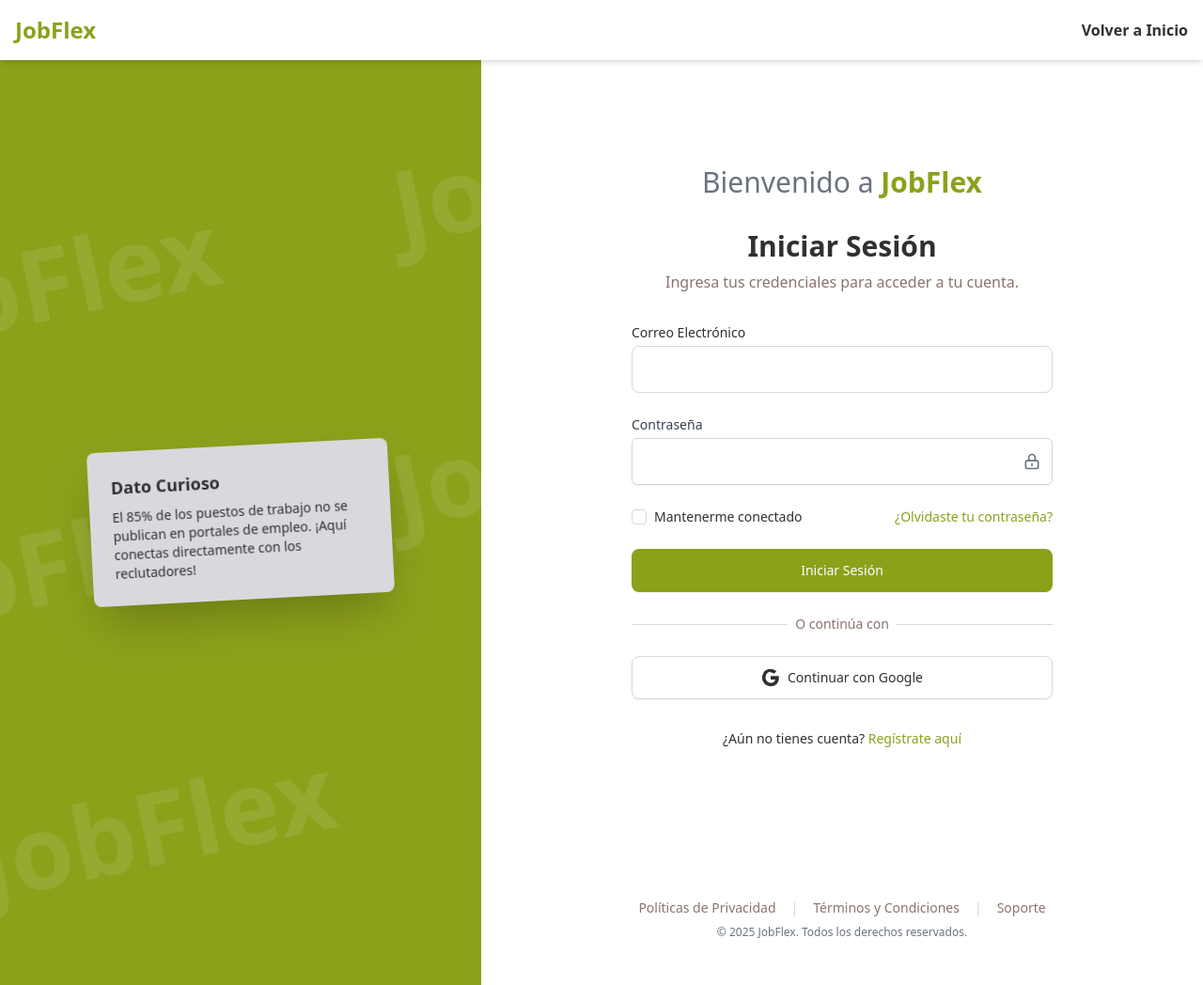
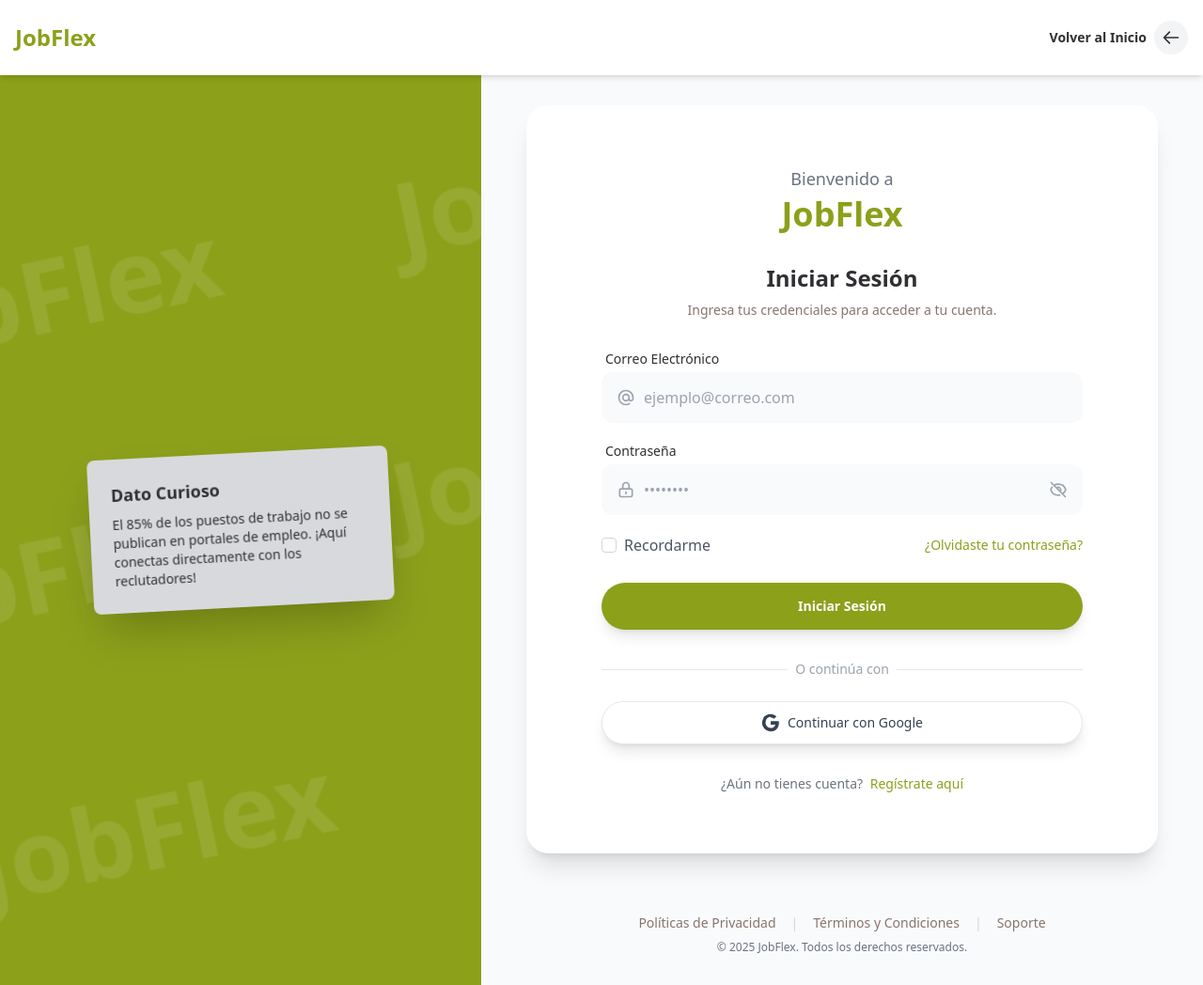
Before and after one commit to italomunozpomar/Jobflex, a Django app: page /login/ in a window 1280 px wide. Shown: the whole page at 94% size. Run offline with Django 5.2, Linux system fonts and the light colour scheme; style sheets or scripts are compiled from the project's sources; some libraries are stand-ins or nearby versions.

Commit message:
login changes

```diff
--- a/Jobflex/JFlex/adapters.py
+++ b/Jobflex/JFlex/adapters.py
@@ -1,6 +1,6 @@
 from allauth.socialaccount.adapter import DefaultSocialAccountAdapter
 from django.contrib.auth import get_user_model
-from allauth.exceptions import ImmediateHttpResponse
+from allauth.core.exceptions import ImmediateHttpResponse
 from django.shortcuts import redirect
 from django.utils import timezone
 from datetime import timedelta
--- a/Jobflex/JFlex/signals.py
+++ b/Jobflex/JFlex/signals.py
@@ -2,7 +2,7 @@
 from django.dispatch import receiver
 from allauth.account.signals import user_signed_up
 from allauth.socialaccount.signals import pre_social_login
-from allauth.exceptions import ImmediateHttpResponse
+from allauth.core.exceptions import ImmediateHttpResponse
 from django.shortcuts import redirect
 from django.urls import reverse
 from django.utils import timezone
--- a/Jobflex/JFlex/templates/registration/login.html
+++ b/Jobflex/JFlex/templates/registration/login.html
@@ -7,7 +7,24 @@
     <meta name="viewport" content="width=device-width, initial-scale=1.0">
     <title>Iniciar Sesión - JobFlex</title>
     <script src="https://cdn.tailwindcss.com"></script>
+    <link rel="stylesheet" href="https://cdnjs.cloudflare.com/ajax/libs/font-awesome/6.0.0-beta3/css/all.min.css">
     <link rel="stylesheet" href="{% static '/CSS/style.css'%}">
+    <style>
+        @keyframes marquee-left {
+            0% { transform: translateX(0%); }
+            100% { transform: translateX(-100%); }
+        }
+        @keyframes marquee-right {
+            0% { transform: translateX(-100%); }
+            100% { transform: translateX(0%); }
+        }
+        .animate-marquee-left {
+            animation: marquee-left 40s linear infinite;
+        }
+        .animate-marquee-right {
+            animation: marquee-right 40s linear infinite;
+        }
+    </style>
     <script>
         tailwind.config = {
             theme: {
@@ -17,30 +34,10 @@
                         'secondary': '#89746F',
                         'light-gray': '#D8D9DD',
                         'dark': '#312F32',
-                    },
-                    animation: {
-                        'marquee-left': 'marquee-left 40s linear infinite',
-                        'marquee-right': 'marquee-right 40s linear infinite',
-                    },
-                    keyframes: {
-                        'marquee-left': {
-                            '0%': { transform: 'translateX(0%)' },
-                            '100%': { transform: 'translateX(-100%)' },
-                        },
-                        'marquee-right': {
-                            '0%': { transform: 'translateX(-100%)' },
-                            '100%': { transform: 'translateX(0%)' },
                     }
                 }
             }
         }
-        }
-          window.addEventListener('click', function(e){
-              if (userMenu && !userMenu.classList.contains('hidden') && userMenuButton && !userMenuButton.contains(e.target)){
-                  userMenu.classList.add('hidden');
-              }
-          });
-
         // Show/Hide Password Toggle
         document.addEventListener('DOMContentLoaded', function() {
             const togglePassword = document.getElementById('togglePassword');
@@ -54,7 +51,6 @@
                     const type = passwordInput.getAttribute('type') === 'password' ? 'text' : 'password';
                     passwordInput.setAttribute('type', type);
 
-                    // Toggle eye icon
                     eyeSlashIcon.classList.toggle('hidden');
                     eyeIcon.classList.toggle('hidden');
                 });
@@ -62,22 +58,28 @@
         });
     </script>
 </head>
-<body class="bg-white font-sans">
+<body class="bg-gray-50 font-sans min-h-screen flex flex-col">
 
-    <!-- Navbar -->
-    <nav class="bg-primary md:bg-white p-4 shadow-md fixed w-full top-0 z-50">
+    <!-- Navbar (Visible siempre) -->
+    <nav class="bg-white p-4 shadow-md fixed w-full top-0 z-50 h-20 flex items-center">
         <div class="container mx-auto flex justify-between items-center">
-            <a href="{% url 'index'%}" class="text-2xl font-bold text-white md:text-primary">JobFlex</a>
+            <a href="{% url 'index'%}" class="text-2xl font-bold text-primary">JobFlex</a>
             <div>
-                <a href="{% url 'index'%}" class="text-white md:text-dark font-semibold hover:text-primary transition-colors">Volver a Inicio</a>
+                <a href="{% url 'index'%}" class="text-dark font-semibold hover:text-primary transition-colors flex items-center gap-2 group" title="Volver al Inicio">
+                    <span class="hidden sm:inline text-sm">Volver al Inicio</span>
+                    <div class="p-2 rounded-full bg-gray-100 group-hover:bg-primary/10 transition-colors">
+                        <svg class="w-5 h-5" fill="none" stroke="currentColor" viewBox="0 0 24 24"><path stroke-linecap="round" stroke-linejoin="round" stroke-width="2" d="M10 19l-7-7m0 0l7-7m-7 7h18"></path></svg>
+                    </div>
+                </a>
             </div>
         </div>
     </nav>
 
-    <main class="flex flex-col md:flex-row min-h-screen pt-16">
+    <main class="flex flex-col md:flex-row min-h-screen pt-20 md:pt-0">
 
-        <!-- Panel Decorativo (Izquierda) -->
-        <div class="hidden md:flex md:w-2/5 bg-primary text-white items-center justify-center overflow-hidden relative">
+        <!-- Panel Decorativo (Izquierda - Escritorio) -->
+        <!-- mt-20 para compensar navbar en desktop -->
+        <div class="hidden md:flex md:w-2/5 bg-primary text-white items-center justify-center overflow-hidden relative h-[calc(100vh-5rem)] mt-20">
             <div class="absolute top-0 left-0 w-full h-full opacity-10 transform -rotate-12 scale-150 flex flex-col justify-around">
                  <div class="flex items-center whitespace-nowrap animate-marquee-left">
                     <span class="text-7xl font-extrabold mx-16">JobFlex</span><span class="text-7xl font-extrabold mx-16">JobFlex</span><span class="text-7xl font-extrabold mx-16">JobFlex</span><span class="text-7xl font-extrabold mx-16">JobFlex</span><span class="text-7xl font-extrabold mx-16">JobFlex</span><span class="text-7xl font-extrabold mx-16">JobFlex</span><span class="text-7xl font-extrabold mx-16">JobFlex</span><span class="text-7xl font-extrabold mx-16">JobFlex</span>
@@ -103,88 +105,106 @@
         </div>
 
         <!-- Panel de Formulario (Derecha) -->
-        <div class="w-full md:w-3/5 flex flex-col p-8 md:p-12">
-            <div class="w-full max-w-md m-auto">
+        <!-- pt-20: Mínimo espacio para salvar el navbar. -->
+        <!-- my-auto en tarjeta: Centra si sobra espacio (Pixel 7), se ajusta si falta (iPhone SE). -->
+        <div class="w-full md:w-3/5 flex flex-col items-center justify-start p-4 md:p-0 md:mt-20 md:pt-8 h-[calc(100vh-5rem)] overflow-y-auto bg-gray-50 pt-8">
+
+            <!-- Tarjeta -->
+            <div class="w-full max-w-md xl:max-w-2xl bg-white rounded-3xl shadow-xl p-8 mx-4 my-auto md:mb-8 md:my-0 md:p-16">
+                <div class="w-full md:max-w-lg m-auto">
                     <div class="text-center mb-8">
                         <h2 class="text-3xl">
-                        <span class="text-gray-500">Bienvenido a</span>
-                        <a href="{% url 'index'%}" class="text-primary font-bold">JobFlex</a>
+                            <span class="text-gray-500 block text-lg font-normal mb-1">Bienvenido a</span>
+                            <a href="{% url 'index'%}" class="text-primary font-bold text-4xl">JobFlex</a>
                         </h2>
                     </div>
 
                     {% if messages %}
                     <div class="space-y-2 mb-4">
                         {% for message in messages %}
-                    <div class="p-4 rounded-md {% if message.tags == 'success' %}bg-green-100 border-green-400 text-green-700{% else %}bg-blue-100 border-blue-400 text-blue-700{% endif %}" role="alert">
+                        <div class="p-4 rounded-lg text-sm {% if message.tags == 'success' %}bg-green-50 text-green-700 border border-green-200{% else %}bg-blue-50 text-blue-700 border border-blue-200{% endif %}" role="alert">
                             <p class="font-bold">{{ message }}</p>
                         </div>
                         {% endfor %}
                     </div>
                     {% endif %}
 
-                <h2 class="text-3xl font-bold text-dark mb-2 text-center">Iniciar Sesión</h2>
-                <p class="text-secondary mb-8 text-center">Ingresa tus credenciales para acceder a tu cuenta.</p>
+                    <h2 class="text-2xl font-bold text-dark mb-2 text-center">Iniciar Sesión</h2>
+                    <p class="text-secondary mb-8 text-center text-sm">Ingresa tus credenciales para acceder a tu cuenta.</p>
 
-                <form method="post" action="{% url 'login' %}" class="space-y-6">
+                    <form method="post" action="{% url 'login' %}" class="space-y-5">
                         {% csrf_token %}
                         {% if form.non_field_errors %}
-                        <div class="bg-red-100 border border-red-400 text-red-700 px-4 py-3 rounded relative" role="alert">
+                            <div class="bg-red-50 border border-red-200 text-red-700 px-4 py-3 rounded-lg text-sm mb-4" role="alert">
                                 {% for error in form.non_field_errors %}
-                                <span class="block sm:inline">{{ error }}</span>
+                                    <span class="block">{{ error }}</span>
                                 {% endfor %}
                             </div>
                         {% endif %}
-                    <div>
-                        <label for="id_username" class="block text-sm font-medium text-dark">Correo Electrónico</label>
-                        <input type="email" name="username" id="id_username" required class="mt-1 block w-full p-3 border border-light-gray rounded-lg focus:outline-none focus:ring-2 focus:ring-primary">
+
+                        <div class="space-y-1">
+                            <label for="id_username" class="block text-sm font-medium text-dark ml-1">Correo Electrónico</label>
+                            <div class="relative">
+                                <div class="absolute inset-y-0 left-0 pl-4 flex items-center pointer-events-none">
+                                    <svg class="h-5 w-5 text-gray-400" fill="none" stroke="currentColor" viewBox="0 0 24 24"><path stroke-linecap="round" stroke-linejoin="round" stroke-width="2" d="M16 12a4 4 0 10-8 0 4 4 0 008 0zm0 0v1.5a2.5 2.5 0 005 0V12a9 9 0 10-9 9m4.5-1.206a8.959 8.959 0 01-4.5 1.207" /></svg>
+                                </div>
+                                <input type="email" name="username" id="id_username" required placeholder="ejemplo@correo.com"
+                                    class="block w-full pl-11 pr-4 py-3.5 bg-gray-50 border border-transparent focus:border-primary/30 focus:bg-white rounded-xl text-dark placeholder-gray-400 focus:outline-none focus:ring-2 focus:ring-primary/20 transition-all duration-200 text-base">
+                            </div>
                             {% if form.username.errors %}
                                 {% for error in form.username.errors %}
-                                <p class="text-red-500 text-xs mt-1">{{ error }}</p>
+                                    <p class="text-red-500 text-xs mt-1 ml-1">{{ error }}</p>
                                 {% endfor %}
                             {% endif %}
                         </div>
 
-                                <div>
-                                    <label for="id_password" class="block text-sm font-medium text-gray-700">Contraseña</label>
+                        <div class="space-y-1">
+                            <label for="id_password" class="block text-sm font-medium text-dark ml-1">Contraseña</label>
                             <div class="relative">
-                                        <input type="password" name="password" id="id_password" autocomplete="current-password" required class="mt-1 block w-full p-3 border border-gray-300 rounded-md shadow-sm focus:ring-primary focus:border-primary pr-10">
-                                        <button type="button" id="togglePassword" class="absolute inset-y-0 right-0 pr-3 flex items-center text-sm leading-5">
-                                                                                            <!-- Lock icon (closed/hidden) -->
-                                                                                            <svg class="h-5 w-5 text-gray-500" fill="none" stroke="currentColor" viewBox="0 0 24 24" xmlns="http://www.w3.org/2000/svg"><path stroke-linecap="round" stroke-linejoin="round" stroke-width="2" d="M12 15v2m-6 4h12a2 2 0 002-2v-6a2 2 0 00-2-2H6a2 2 0 00-2 2v6a2 2 0 002 2zm10-10V7a4 4 0 00-8 0v4h8z" /></svg>
-                                                                                            <!-- Unlock icon (open/visible) - initially hidden -->
-                                                                                            <svg class="h-5 w-5 text-gray-500 hidden" fill="none" stroke="currentColor" viewBox="0 0 24 24" xmlns="http://www.w3.org/2000/svg"><path stroke-linecap="round" stroke-linejoin="round" stroke-width="2" d="M8 11V7a4 4 0 118 0m-4 8v2m-6 4h12a2 2 0 002-2v-6a2 2 0 00-2-2H6a2 2 0 00-2 2v6a2 2 0 002 2z" /></svg>
+                                <div class="absolute inset-y-0 left-0 pl-4 flex items-center pointer-events-none">
+                                    <svg class="h-5 w-5 text-gray-400" fill="none" stroke="currentColor" viewBox="0 0 24 24"><path stroke-linecap="round" stroke-linejoin="round" stroke-width="2" d="M12 15v2m-6 4h12a2 2 0 002-2v-6a2 2 0 00-2-2H6a2 2 0 00-2 2v6a2 2 0 002 2zm10-10V7a4 4 0 00-8 0v4h8z" /></svg>
+                                </div>
+                                <input type="password" name="password" id="id_password" autocomplete="current-password" required placeholder="••••••••"
+                                    class="block w-full pl-11 pr-10 py-3.5 bg-gray-50 border border-transparent focus:border-primary/30 focus:bg-white rounded-xl text-dark placeholder-gray-400 focus:outline-none focus:ring-2 focus:ring-primary/20 transition-all duration-200 text-base">
+                                <button type="button" id="togglePassword" class="absolute inset-y-0 right-0 pr-4 flex items-center text-sm leading-5 text-gray-400 hover:text-primary transition-colors focus:outline-none">
+                                    <!-- Eye Slash (Hidden) -->
+                                    <svg class="h-5 w-5" fill="none" stroke="currentColor" viewBox="0 0 24 24"><path stroke-linecap="round" stroke-linejoin="round" stroke-width="2" d="M13.875 18.825A10.05 10.05 0 0112 19c-4.478 0-8.268-2.943-9.543-7a9.97 9.97 0 011.563-3.029m5.858.908a3 3 0 114.243 4.243M9.878 9.878l4.242 4.242M9.88 9.88l-3.29-3.29m7.532 7.532l3.29 3.29M3 3l3.59 3.59m0 0A9.953 9.953 0 0112 5c4.478 0 8.268 2.943 9.543 7a10.025 10.025 0 01-4.132 5.411m0 0L21 21" /></svg>
+                                    <!-- Eye Open (Visible) - initially hidden class in logic -->
+                                    <svg class="h-5 w-5 hidden" fill="none" stroke="currentColor" viewBox="0 0 24 24"><path stroke-linecap="round" stroke-linejoin="round" stroke-width="2" d="M15 12a3 3 0 11-6 0 3 3 0 016 0z" /><path stroke-linecap="round" stroke-linejoin="round" stroke-width="2" d="M2.458 12C3.732 7.943 7.523 5 12 5c4.478 0 8.268 2.943 9.542 7-1.274 4.057-5.064 7-9.542 7-4.477 0-8.268-2.943-9.542-7z" /></svg>
                                 </button>
                             </div>
                         </div>
-                    <div class="flex items-center justify-between">
-                        <div class="flex items-center">
-                            <input id="remember-me" name="remember-me" type="checkbox" class="h-4 w-4 text-primary border-light-gray rounded focus:ring-primary">
-                            <label for="remember-me" class="ml-2 block text-sm text-dark">Mantenerme conectado</label>
-                        </div>
 
+                        <div class="flex items-center justify-between mt-2">
+                            <label class="flex items-center cursor-pointer">
+                                <input id="remember-me" name="remember-me" type="checkbox" class="h-4 w-4 text-primary border-gray-300 rounded focus:ring-primary">
+                                <span class="ml-2 text-gray-600">Recordarme</span>
+                            </label>
                             <div class="text-sm">
                                 <a href="{% url 'password_reset' %}" class="font-medium text-primary hover:underline">¿Olvidaste tu contraseña?</a>
                             </div>
                         </div>
 
-                    <div>
-                        <button type="submit" class="w-full flex justify-center py-3 px-4 border border-transparent rounded-lg shadow-sm text-sm font-medium text-white bg-primary hover:bg-opacity-90 focus:outline-none focus:ring-2 focus:ring-offset-2 focus:ring-primary transition-all transform hover:scale-105">Iniciar Sesión</button>
+                        <div class="pt-2">
+                            <button type="submit" class="w-full flex justify-center py-3.5 px-4 border border-transparent rounded-full shadow-lg text-sm font-bold text-white bg-primary hover:bg-opacity-90 focus:outline-none focus:ring-4 focus:ring-primary/30 transition-all transform hover:scale-[1.02] active:scale-95">
+                                Iniciar Sesión
+                            </button>
                         </div>
                     </form>
 
-                <div class="mt-6">
+                    <div class="mt-8">
                         <div class="relative">
                             <div class="absolute inset-0 flex items-center">
-                            <div class="w-full border-t border-light-gray"></div>
+                                <div class="w-full border-t border-gray-200"></div>
                             </div>
                             <div class="relative flex justify-center text-sm">
-                            <span class="px-2 bg-white text-secondary">O continúa con</span>
+                                <span class="px-2 bg-white text-gray-400">O continúa con</span>
                             </div>
                         </div>
 
                         <div class="mt-6">
-                        <a href="{% provider_login_url 'google' %}" class="w-full inline-flex justify-center py-3 px-4 border border-light-gray rounded-lg shadow-sm bg-white text-sm font-medium text-dark hover:bg-light-gray transition-all">
-                            <svg class="w-5 h-5 mr-2" aria-hidden="true" fill="currentColor" viewBox="0 0 24 24">
+                            <a href="{% provider_login_url 'google' %}" class="w-full inline-flex items-center justify-center py-3 px-4 border border-gray-200 rounded-full shadow-lg bg-white text-sm font-medium text-gray-700 hover:bg-gray-100 transition-all hover:shadow-md group">
+                                <svg class="w-5 h-5 mr-2 transition-transform group-hover:scale-110" aria-hidden="true" fill="currentColor" viewBox="0 0 24 24">
                                     <path d="M22.56 12.25c0-.78-.07-1.53-.2-2.25H12v4.26h5.92c-.26 1.37-1.04 2.53-2.21 3.31v2.77h3.57c2.08-1.92 3.28-4.74 3.28-8.09z"/>
                                     <path d="M12 23c2.97 0 5.46-.98 7.28-2.66l-3.57-2.77c-.98.66-2.23 1.06-3.71 1.06-2.86 0-5.29-1.93-6.16-4.53H2.3v2.84C4.08 20.98 7.74 23 12 23z"/>
                                     <path d="M5.84 14.09c-.22-.66-.35-1.36-.35-2.09s.13-1.43.35-2.09V7.16H2.3C1.42 8.84 1 10.36 1 12s.42 3.16 1.2 4.84l3.54-2.75z"/>
@@ -195,13 +215,14 @@
                         </div>
                     </div>
 
-                <p class="mt-8 text-center text-sm text-dark">
+                    <p class="mt-8 text-center text-sm text-gray-500">
                         ¿Aún no tienes cuenta?
-                    <a href="{% url 'signup'%}" class="font-medium text-primary hover:underline">Regístrate aquí</a>
+                        <a href="{% url 'signup'%}" class="font-medium text-primary hover:underline ml-1">Regístrate aquí</a>
                     </p>
                 </div>
+            </div>
 
-            <footer class="w-full mt-auto pt-8">
+            <footer class="w-full mt-auto pt-8 pb-4 md:pb-8">
                 <div class="container mx-auto text-center text-sm">
                     <div class="flex flex-col md:flex-row justify-center items-center space-y-2 md:space-y-0 md:space-x-4 mb-2">
                         <a href="#" class="text-secondary hover:text-primary">Políticas de Privacidad</a>
@@ -214,3 +235,7 @@
                 </div>
             </footer>
         </div>
+    </main>
+
+</body>
+</html>
```
Also changed, not shown: tailwind.config.js (+28 -8 lines). Lines whose indentation alone changed are shown as unchanged.
